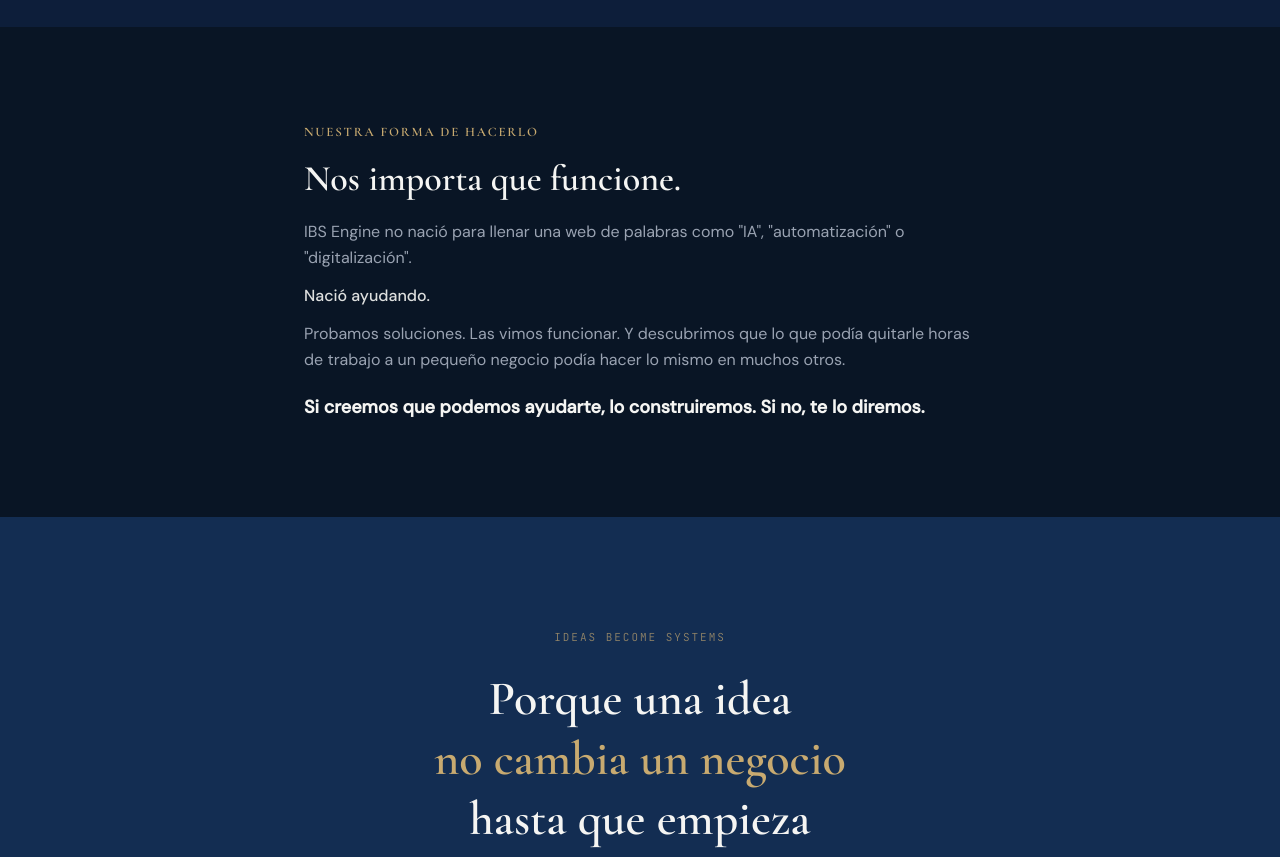
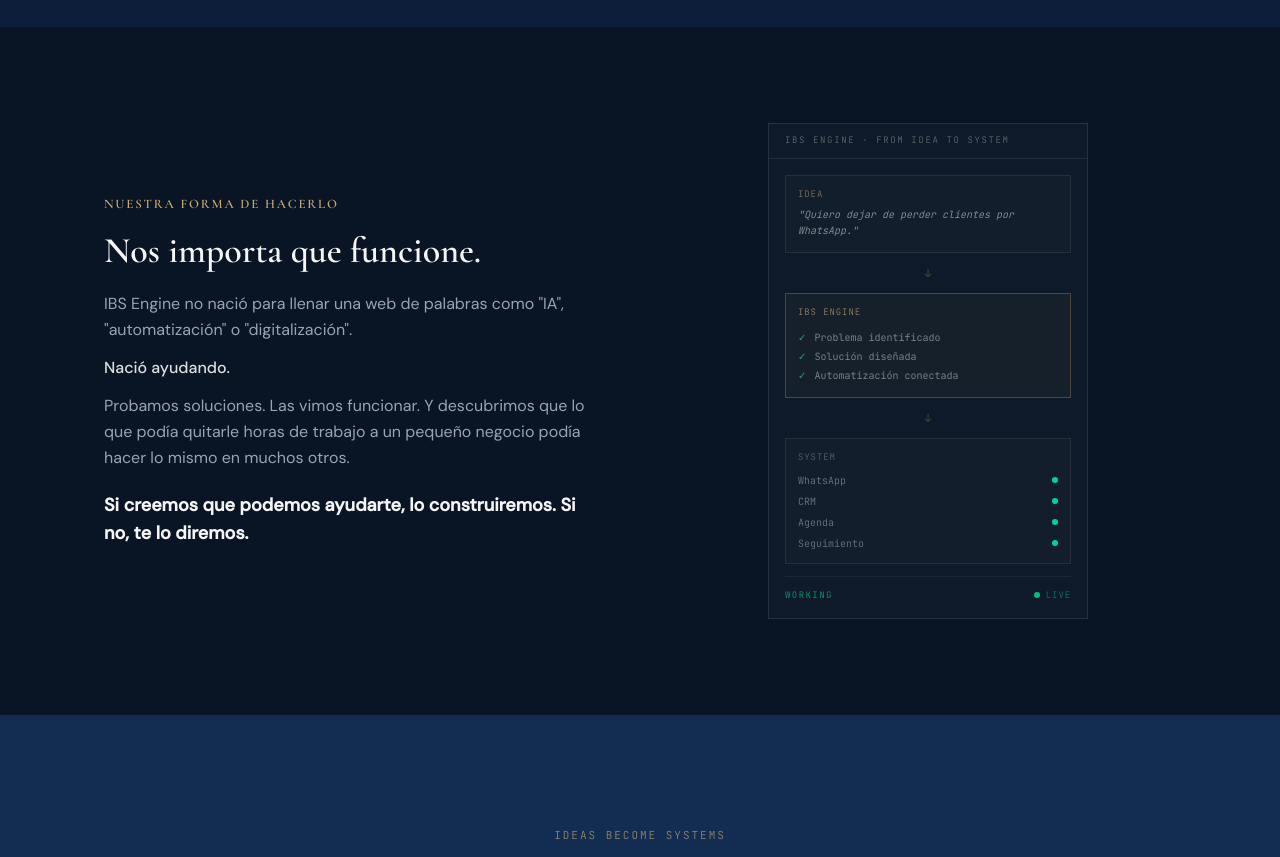
Before and after one commit to ibsxengine/ibsengine, a Next.js app: page /sobre-nosotros in a window 1280 px wide. Shown: the part 2820-3677 px from the top of the page. Built offline with nearby package versions, Linux system fonts and the light colour scheme; no server answers.

Commit message:
hero cubos y copy

```diff
--- a/src/components/demos/AutomatizacionDemo.tsx
+++ b/src/components/demos/AutomatizacionDemo.tsx
@@ -4,120 +4,181 @@
 import { DemoFrame } from "./DemoFrame";
 import { useSectorDemoSteps } from "./useDemoCycle";
 
-/** Escenarios reales por sector */
-const SCENARIOS = {
+type ScenarioKey = "Taller mecánico" | "Clínica dental" | "Reformas" | "Instalaciones" | string;
+
+const SCENARIO_DATA: Record<string, {
+  label: string; amount: string; client: string; msg: string;
+}> = {
   "Taller mecánico": {
-    ref: "Presupuesto #1042 · Cambio frenos · BMW",
+    label: "Presupuesto · Frenos BMW",
     amount: "420 €",
-    client: "Motor Ruiz",
+    client: "Juan",
+    msg: "Hola, Juan. ¿Has podido revisar el presupuesto de los frenos? Si tienes alguna duda estamos aquí.",
   },
   "Clínica dental": {
-    ref: "Presupuesto · Ortodoncia invisible",
+    label: "Presupuesto · Ortodoncia",
     amount: "2.800 €",
-    client: "García, Ana",
+    client: "Marta",
+    msg: "Hola, Marta. ¿Has podido revisar el presupuesto? Si tienes cualquier pregunta, estamos aquí para ayudarte.",
   },
   "Reformas": {
-    ref: "Presupuesto · Reforma cocina",
+    label: "Presupuesto · Reforma cocina",
     amount: "6.500 €",
-    client: "López Hogar",
+    client: "Luis",
+    msg: "Hola, Luis. ¿Has podido revisar el presupuesto de la reforma? Cuéntanos si tienes alguna duda.",
   },
-} as const;
+  "Instalaciones": {
+    label: "Presupuesto · Instalación splits",
+    amount: "1.200 €",
+    client: "Ana",
+    msg: "Hola, Ana. ¿Has podido revisar el presupuesto de la instalación? Estamos disponibles para cualquier consulta.",
+  },
+};
 
-const STEPS = [
-  "Presupuesto enviado · sin respuesta",
-  "48h · Sistema activa seguimiento",
-  "WhatsApp automático al cliente",
-  "Cliente responde · Reunión cerrada",
-] as const;
-
-const STEP_MS = [1100, 1200, 1000, 1600];
+const STEP_MS = [800, 1000, 900, 1100, 1600, 1200];
 
 export function AutomatizacionDemo() {
-  const { ref, step, scenario } = useSectorDemoSteps(STEP_MS, 6500);
-  const active = Math.min(step, STEPS.length - 1);
-  const done   = Math.min(step + 1, STEPS.length);
+  const { ref, step, scenario } = useSectorDemoSteps(STEP_MS, 8000);
 
-  const sc = SCENARIOS[scenario.label as keyof typeof SCENARIOS] ?? {
-    ref: "Presupuesto · Trabajo pendiente",
-    amount: "—",
-    client: "Cliente",
-  };
+  const data = SCENARIO_DATA[scenario.label] ?? SCENARIO_DATA["Taller mecánico"];
+
+  const showWarning   = step >= 1;
+  const showDetect    = step >= 2;
+  const showActivate  = step >= 3;
+  const showWhatsApp  = step >= 4;
+  const showCRM       = step >= 5;
 
   return (
     <div ref={ref}>
-      <DemoFrame label="Automatización · Flujo automático" sector={scenario}>
+      <DemoFrame label="El sistema toma el relevo" sector={scenario}>
+        <div className="grid grid-cols-[1fr_auto_1fr] gap-3 items-start">
 
-        {/* Tarjeta del presupuesto — contexto real */}
-        <div className="mb-4 rounded-sm border border-[color:var(--shell-border)] bg-[color:var(--shell-surface,var(--shell-panel-inner))] px-4 py-3">
-          <div className="flex items-start justify-between gap-3">
-            <div>
-              <p className="font-data text-[10px] tracking-widest text-[color:var(--shell-ink-muted)] uppercase">
-                Referencia
+          {/* ── IZQUIERDA: Presupuesto ─────────────────────────── */}
+          <div className="space-y-2">
+            <p className="font-data text-[9px] tracking-widest text-[color:var(--shell-ink-muted)] uppercase">
+              Origen
             </p>
-              <AnimatePresence mode="wait">
-                <motion.p
-                  key={sc.ref}
-                  initial={{ opacity: 0 }}
-                  animate={{ opacity: 1 }}
-                  exit={{ opacity: 0 }}
-                  className="font-data text-xs text-[color:var(--shell-ink)] mt-0.5"
+            <div className="rounded-sm border border-[color:var(--shell-border)] bg-[color:var(--shell-surface,var(--shell-panel-inner))] p-3">
+              <p className="font-data text-[10px] tracking-wide text-[color:var(--shell-ink-muted)] uppercase leading-relaxed">
+                {data.label}
+              </p>
+              <p className="font-serif text-lg text-[color:var(--shell-ink)] mt-1">{data.amount}</p>
+              <div className="mt-3 space-y-1.5">
+                <div className="flex items-center gap-1.5">
+                  <span className="h-1.5 w-1.5 rounded-full bg-[color:var(--shell-ink-muted)] opacity-50" />
+                  <span className="font-data text-[10px] text-[color:var(--shell-ink-muted)]">Enviado</span>
+                </div>
+                <AnimatePresence>
+                  {showWarning && (
+                    <motion.div
+                      initial={{ opacity: 0, x: -6 }}
+                      animate={{ opacity: 1, x: 0 }}
+                      className="flex items-center gap-1.5"
                     >
-                  {sc.ref}
-                </motion.p>
+                      <span className="h-1.5 w-1.5 rounded-full bg-amber-500/70" />
+                      <span className="font-data text-[10px] text-amber-600/80">Sin respuesta · 48h</span>
+                    </motion.div>
+                  )}
                 </AnimatePresence>
-            </div>
-            <div className="text-right shrink-0">
-              <p className="font-data text-[10px] tracking-widest text-[color:var(--shell-ink-muted)] uppercase">
-                Importe
-              </p>
-              <p className="font-data text-xs font-medium text-[color:var(--shell-ink)]">{sc.amount}</p>
               </div>
             </div>
           </div>
 
-        {/* Pipeline de pasos */}
-        <div className="space-y-0">
-          {STEPS.map((label, i) => {
-            const isDone    = i < done;
-            const isActive  = i === active;
-            const isPending = i >= done;
+          {/* ── CENTRO: IBS Engine toma el relevo ─────────────── */}
+          <div className="flex flex-col items-center gap-1 pt-5 w-28">
+            <AnimatePresence>
+              {showDetect && (
+                <motion.div
+                  initial={{ opacity: 0, scale: 0.9 }}
+                  animate={{ opacity: 1, scale: 1 }}
+                  className="w-full text-center"
+                >
+                  <p className="font-data text-[9px] text-[color:var(--shell-ink-muted)] uppercase tracking-widest">
+                    48h sin respuesta
+                  </p>
+                  <div className="my-1.5 h-4 w-px bg-[color:var(--shell-border)] mx-auto" />
+                  <div className="rounded-sm border border-gold-to/40 bg-gold-to/[0.08] px-2 py-1.5">
+                    <p className="font-data text-[9px] tracking-widest text-gold-to/80 uppercase">IBS Engine</p>
+                    <p className="font-data text-[8px] text-[color:var(--shell-ink-muted)] mt-0.5">detecta</p>
+                  </div>
+                </motion.div>
+              )}
+            </AnimatePresence>
 
-            return (
-              <div key={label} className="flex gap-3">
-                {/* Línea + nodo */}
-                <div className="flex flex-col items-center">
-                  <div className={`mt-[13px] h-2 w-2 rounded-full border transition-all duration-400 ${
-                    isDone
-                      ? "border-[color:var(--shell-ink-muted)] bg-[color:var(--shell-ink-muted)]"
-                      : isActive
-                      ? "animate-pulse border-gold-from/70 bg-gold-from/20"
-                      : "border-[color:var(--shell-border)] bg-transparent"
-                  }`} />
-                  {i < STEPS.length - 1 && (
-                    <div className="mt-1 mb-1 w-px bg-[color:var(--shell-border)]" style={{ minHeight: "16px" }} />
+            <AnimatePresence>
+              {showActivate && (
+                <motion.div
+                  initial={{ opacity: 0 }}
+                  animate={{ opacity: 1 }}
+                  className="flex flex-col items-center gap-1 w-full"
+                >
+                  <div className="h-4 w-px bg-gold-to/40" />
+                  <div className="rounded-sm border border-gold-to/30 bg-gold-to/[0.05] px-2 py-1.5 w-full text-center">
+                    <p className="font-data text-[8px] tracking-widest text-gold-to/70 uppercase leading-tight">
+                      Activa<br/>seguimiento
+                    </p>
+                  </div>
+                  <div className="h-4 w-px bg-gold-to/30" />
+                  <div className="flex gap-1">
+                    <div className="h-px w-8 bg-gold-to/30 mt-1.5" />
+                    <div className="h-px w-8 bg-gold-to/30 mt-1.5" />
+                  </div>
+                </motion.div>
               )}
+            </AnimatePresence>
           </div>
 
-                {/* Label */}
-                <motion.p
-                  className={`mb-3 flex-1 font-data text-xs leading-snug pt-2.5 transition-opacity duration-400 ${
-                    isPending
-                      ? "opacity-30 text-[color:var(--shell-ink-muted)]"
-                      : isDone
-                      ? "opacity-70 text-[color:var(--shell-ink)]"
-                      : "opacity-100 text-[color:var(--shell-ink)] font-medium"
-                  }`}
-                  initial={{ opacity: 0 }}
-                  animate={{ opacity: isPending ? 0.3 : isDone ? 0.7 : 1 }}
+          {/* ── DERECHA: WhatsApp real ─────────────────────────── */}
+          <div className="space-y-2">
+            <p className="font-data text-[9px] tracking-widest text-[color:var(--shell-ink-muted)] uppercase">
+              WhatsApp automático
+            </p>
+            <AnimatePresence>
+              {showWhatsApp && (
+                <motion.div
+                  initial={{ opacity: 0, y: 8 }}
+                  animate={{ opacity: 1, y: 0 }}
                   transition={{ duration: 0.4 }}
+                  className="rounded-sm border border-[color:var(--shell-border)] bg-[color:var(--shell-surface,var(--shell-panel-inner))] p-3"
                 >
-                  {isDone && <span className="mr-1.5 opacity-50">✓</span>}
-                  {label}
-                </motion.p>
+                  <p className="font-data text-[9px] text-[color:var(--shell-ink-muted)] uppercase tracking-widest mb-2">
+                    IBS Engine
+                  </p>
+                  <p className="text-[11px] text-[color:var(--shell-ink)] leading-relaxed">
+                    {data.msg}
+                  </p>
+                  <p className="font-data text-[9px] text-[color:var(--shell-ink-muted)] mt-2">
+                    10:23 · enviado automáticamente
+                  </p>
+                </motion.div>
+              )}
+            </AnimatePresence>
           </div>
-            );
-          })}
         </div>
+
+        {/* ── ABAJO: CRM + "Tú no hiciste nada." ─────────────── */}
+        <AnimatePresence>
+          {showCRM && (
+            <motion.div
+              initial={{ opacity: 0, y: 6 }}
+              animate={{ opacity: 1, y: 0 }}
+              transition={{ duration: 0.4 }}
+              className="mt-4 border-t border-[color:var(--shell-border)] pt-3 flex items-center justify-between"
+            >
+              <div className="flex items-center gap-3">
+                <span className="flex items-center gap-1 font-data text-[10px] text-[color:var(--shell-ink-muted)]">
+                  <span className="text-emerald-600">✓</span> CRM actualizado
+                </span>
+                <span className="flex items-center gap-1 font-data text-[10px] text-[color:var(--shell-ink-muted)]">
+                  <span className="text-emerald-600">✓</span> Seguimiento completado
+                </span>
+              </div>
+              <p className="font-data text-[10px] text-[color:var(--shell-ink)] font-medium italic">
+                Tú no hiciste nada.
+              </p>
+            </motion.div>
+          )}
+        </AnimatePresence>
       </DemoFrame>
     </div>
   );
--- a/src/components/pages/AboutPageContent.tsx
+++ b/src/components/pages/AboutPageContent.tsx
@@ -1,6 +1,6 @@
 "use client";
 
-import { type ReactNode, useRef, useState, useEffect } from "react";
+import React, { type ReactNode, useRef, useState, useEffect } from "react";
 import { Container } from "@/components/ui/Container";
 import { SectionLabel } from "@/components/ui/SectionLabel";
 import { Button } from "@/components/ui/Button";
@@ -376,11 +376,142 @@
 
 /* ─── 05 DIFERENCIACIÓN ───────────────────────────────────── */
 
+function IdeaToSystem({ inView, reduced }: { inView: boolean; reduced: boolean | null }) {
+  const [step, setStep] = React.useState(0);
+
+  React.useEffect(() => {
+    if (!inView) { setStep(0); return; }
+    const timers = [
+      setTimeout(() => setStep(1), reduced ? 0 : 200),
+      setTimeout(() => setStep(2), reduced ? 0 : 900),
+      setTimeout(() => setStep(3), reduced ? 0 : 1800),
+      setTimeout(() => setStep(4), reduced ? 0 : 2600),
+      setTimeout(() => setStep(5), reduced ? 0 : 3200),
+    ];
+    return () => timers.forEach(clearTimeout);
+  }, [inView, reduced]);
+
+  const systemItems = ["WhatsApp", "CRM", "Agenda", "Seguimiento"];
+
+  return (
+    <div className="w-full max-w-xs border border-white/[0.1] bg-white/[0.02] overflow-hidden">
+      {/* Header */}
+      <div className="border-b border-white/[0.08] px-4 py-2.5 flex items-center justify-between">
+        <span className="font-data text-[9px] tracking-[0.18em] text-off-white/35 uppercase">
+          IBS Engine · From Idea to System
+        </span>
+      </div>
+
+      <div className="p-4 space-y-3">
+        {/* IDEA */}
+        <motion.div
+          animate={{ opacity: step >= 1 ? 1 : 0, y: step >= 1 ? 0 : 8 }}
+          initial={{ opacity: 0, y: 8 }}
+          transition={{ duration: 0.4 }}
+          className="border border-white/[0.08] bg-white/[0.02] p-3"
+        >
+          <p className="font-data text-[9px] tracking-widest text-gold-to/60 uppercase mb-1.5">Idea</p>
+          <p className="font-data text-[10px] text-off-white/55 leading-relaxed italic">
+            "Quiero dejar de perder clientes por WhatsApp."
+          </p>
+        </motion.div>
+
+        {/* Arrow 1 */}
+        <motion.div
+          animate={{ opacity: step >= 2 ? 1 : 0 }}
+          initial={{ opacity: 0 }}
+          className="flex justify-center"
+        >
+          <span className="font-data text-[11px] text-gold-to/30">↓</span>
+        </motion.div>
+
+        {/* IBS ENGINE */}
+        <motion.div
+          animate={{ opacity: step >= 2 ? 1 : 0, y: step >= 2 ? 0 : 8 }}
+          initial={{ opacity: 0, y: 8 }}
+          transition={{ duration: 0.4 }}
+          className="border border-gold-to/30 bg-gold-to/[0.04] p-3"
+        >
+          <p className="font-data text-[9px] tracking-widest text-gold-to/70 uppercase mb-2">IBS Engine</p>
+          {["Problema identificado", "Solución diseñada", "Automatización conectada"].map((item, i) => (
+            <motion.div
+              key={item}
+              animate={{ opacity: step >= 2 + (i * 0.3) ? 1 : 0.2 }}
+              initial={{ opacity: 0.2 }}
+              className="flex items-center gap-2 py-0.5"
+            >
+              <motion.span
+                animate={{ color: step >= 2 ? "rgba(52,211,153,0.7)" : "rgba(255,255,255,0.2)" }}
+                className="font-data text-[10px]"
+              >
+                {step >= 2 ? "✓" : "○"}
+              </motion.span>
+              <span className="font-data text-[10px] text-off-white/50">{item}</span>
+            </motion.div>
+          ))}
+        </motion.div>
+
+        {/* Arrow 2 */}
+        <motion.div
+          animate={{ opacity: step >= 3 ? 1 : 0 }}
+          initial={{ opacity: 0 }}
+          className="flex justify-center"
+        >
+          <span className="font-data text-[11px] text-gold-to/30">↓</span>
+        </motion.div>
+
+        {/* SYSTEM */}
+        <motion.div
+          animate={{ opacity: step >= 3 ? 1 : 0, y: step >= 3 ? 0 : 8 }}
+          initial={{ opacity: 0, y: 8 }}
+          transition={{ duration: 0.4 }}
+          className="border border-white/[0.08] bg-white/[0.02] p-3"
+        >
+          <p className="font-data text-[9px] tracking-widest text-off-white/30 uppercase mb-2">System</p>
+          <div className="space-y-1.5">
+            {systemItems.map((item, i) => (
+              <div key={item} className="flex items-center justify-between">
+                <span className="font-data text-[10px] text-off-white/40">{item}</span>
+                <motion.span
+                  animate={{ opacity: step >= 4 ? 1 : 0 }}
+                  initial={{ opacity: 0 }}
+                  transition={{ delay: i * 0.15 }}
+                  className="h-1.5 w-1.5 rounded-full bg-emerald-400"
+                />
+              </div>
+            ))}
+          </div>
+        </motion.div>
+
+        {/* WORKING */}
+        <motion.div
+          animate={{ opacity: step >= 5 ? 1 : 0 }}
+          initial={{ opacity: 0 }}
+          transition={{ duration: 0.5 }}
+          className="flex items-center justify-between border-t border-white/[0.06] pt-3"
+        >
+          <span className="font-data text-[9px] tracking-[0.16em] text-emerald-400/70 uppercase">
+            Working
+          </span>
+          <div className="flex items-center gap-1.5">
+            <span className="h-1.5 w-1.5 animate-pulse rounded-full bg-emerald-400" />
+            <span className="font-data text-[9px] text-emerald-400/50 tracking-widest uppercase">Live</span>
+          </div>
+        </motion.div>
+      </div>
+    </div>
+  );
+}
+
 function DifferentiationSection() {
+  const ref = useRef<HTMLDivElement>(null);
+  const inView = useInView(ref, { once: false, amount: 0.25 });
+  const reduced = useReducedMotion();
+
   return (
     <section className={SEC} style={{ backgroundColor: NAVY_ALT }}>
       <Container>
-        <div className="mx-auto max-w-2xl">
+        <div ref={ref} className="grid gap-16 lg:grid-cols-2 lg:gap-20 items-center">
           <FadeIn>
             <SectionLabel>Nuestra forma de hacerlo</SectionLabel>
             <h2 className="font-serif mt-4 text-2xl font-semibold text-off-white sm:text-4xl">
@@ -401,6 +532,10 @@
               Si creemos que podemos ayudarte, lo construiremos. Si no, te lo diremos.
             </p>
           </FadeIn>
+
+          <div className="flex justify-center">
+            <IdeaToSystem inView={inView} reduced={reduced} />
+          </div>
         </div>
       </Container>
     </section>
```
Also changed, not shown: src/components/home/HeroRiseMotif.tsx (+13 -6 lines). Lines whose indentation alone changed are shown as unchanged.
